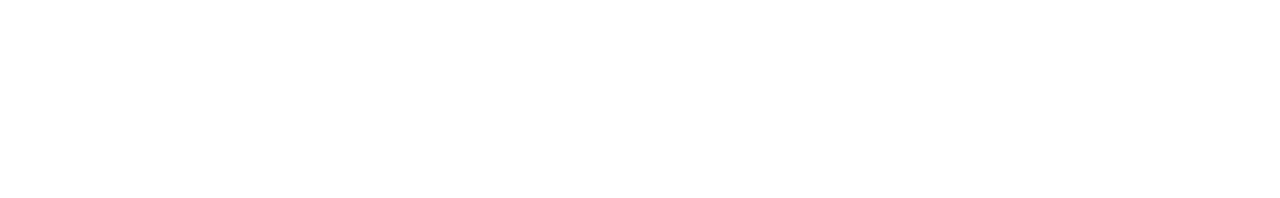
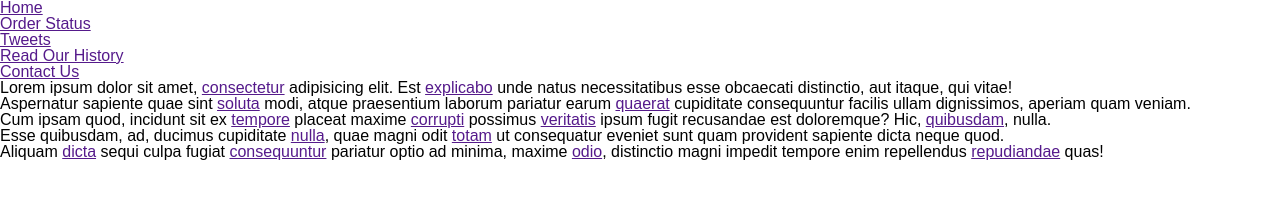
Before and after one commit to MAshrafM/JS_Vanilla_30, a plain HTML site: page 22_LinkHighLighter/index.html in a window 1280 px wide. Drawn offline with Linux system fonts and the light colour scheme.

Commit message:
structure

```diff
--- a/22_LinkHighLighter/index.html
+++ b/22_LinkHighLighter/index.html
@@ -6,6 +6,23 @@
   <link rel="stylesheet" href="style.css">
 </head>
 <body>
+  <nav>
+    <ul class="menu">
+      <li><a href="">Home</a></li>
+      <li><a href="">Order Status</a></li>
+      <li><a href="">Tweets</a></li>
+      <li><a href="">Read Our History</a></li>
+      <li><a href="">Contact Us</a></li>
+    </ul>
+  </nav>
+
+  <div class="wrapper">
+    <p>Lorem ipsum dolor sit amet, <a href="">consectetur</a> adipisicing elit. Est <a href="">explicabo</a> unde natus necessitatibus esse obcaecati distinctio, aut itaque, qui vitae!</p>
+    <p>Aspernatur sapiente quae sint <a href="">soluta</a> modi, atque praesentium laborum pariatur earum <a href="">quaerat</a> cupiditate consequuntur facilis ullam dignissimos, aperiam quam veniam.</p>
+    <p>Cum ipsam quod, incidunt sit ex <a href="">tempore</a> placeat maxime <a href="">corrupti</a> possimus <a href="">veritatis</a> ipsum fugit recusandae est doloremque? Hic, <a href="">quibusdam</a>, nulla.</p>
+    <p>Esse quibusdam, ad, ducimus cupiditate <a href="">nulla</a>, quae magni odit <a href="">totam</a> ut consequatur eveniet sunt quam provident sapiente dicta neque quod.</p>
+    <p>Aliquam <a href="">dicta</a> sequi culpa fugiat <a href="">consequuntur</a> pariatur optio ad minima, maxime <a href="">odio</a>, distinctio magni impedit tempore enim repellendus <a href="">repudiandae</a> quas!</p>
+  </div>
 
 </body>
 </html>
```
